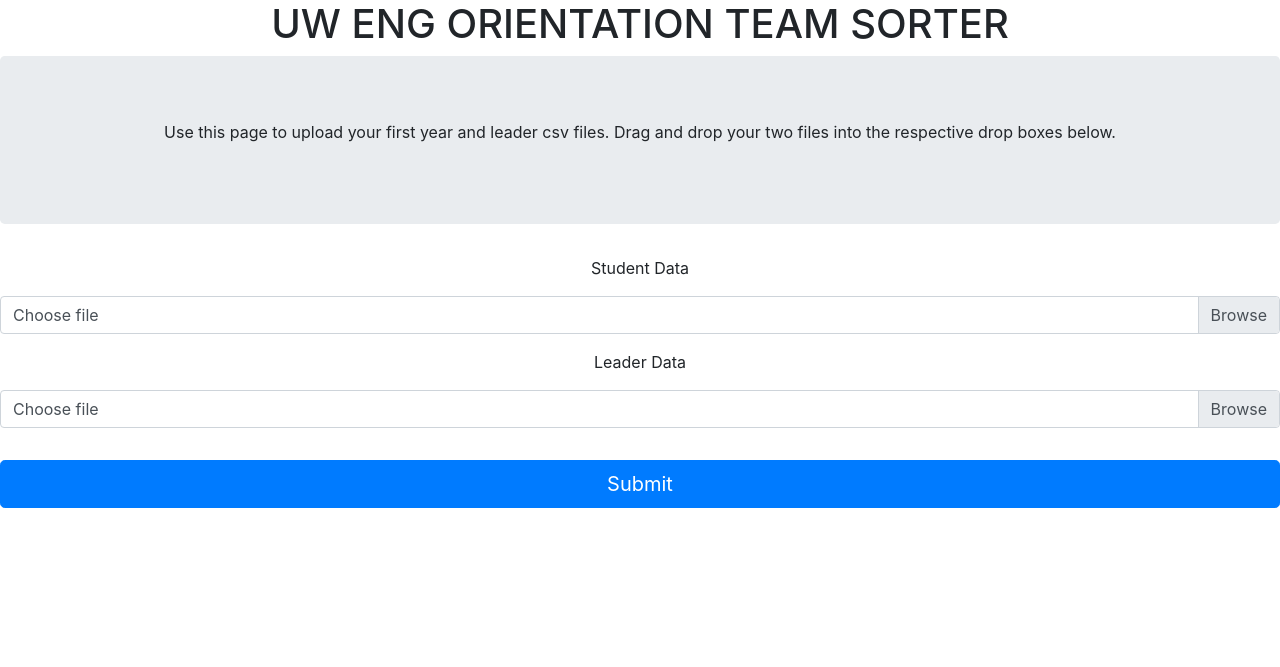
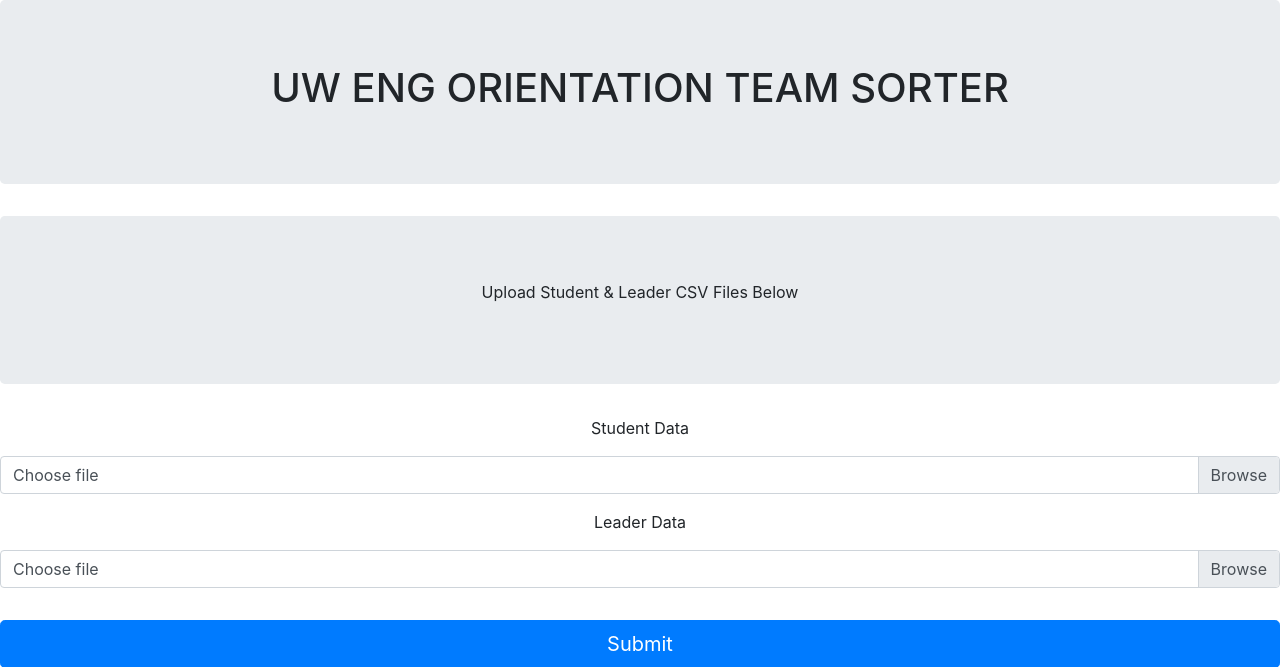
Before and after one commit to LexaMichaelides/colourTeams, a Flask app: page / in a window 1280 px wide. Shown: the top 667 px of the page. Run offline with Flask 2, Linux system fonts and the light colour scheme; some libraries are stand-ins or nearby versions.

Commit message:
Update upload.html
Upated the text on the upload page

```diff
--- a/templates/upload.html
+++ b/templates/upload.html
@@ -10,15 +10,16 @@
 		<script src="https://maxcdn.bootstrapcdn.com/bootstrap/4.3.1/js/bootstrap.min.js"></script>
 	</head>
 
-	<div class="text-center">
+	<div class="jumbotron text-center">
 			<h1>UW ENG ORIENTATION TEAM SORTER</h1>
+
+	</div>
+
+	<div class="jumbotron text-center">
+		<p>Upload Student & Leader CSV Files Below</p>
 	</div>
 
     <body>
-		<div class="jumbotron text-center">
-			<p>Use this page to upload your first year and leader csv files. Drag and drop your two files into the respective drop boxes below.</p>
-		</div>
-
 		<form method=post enctype=multipart/form-data>
 
 			<div class="text-center">
```
